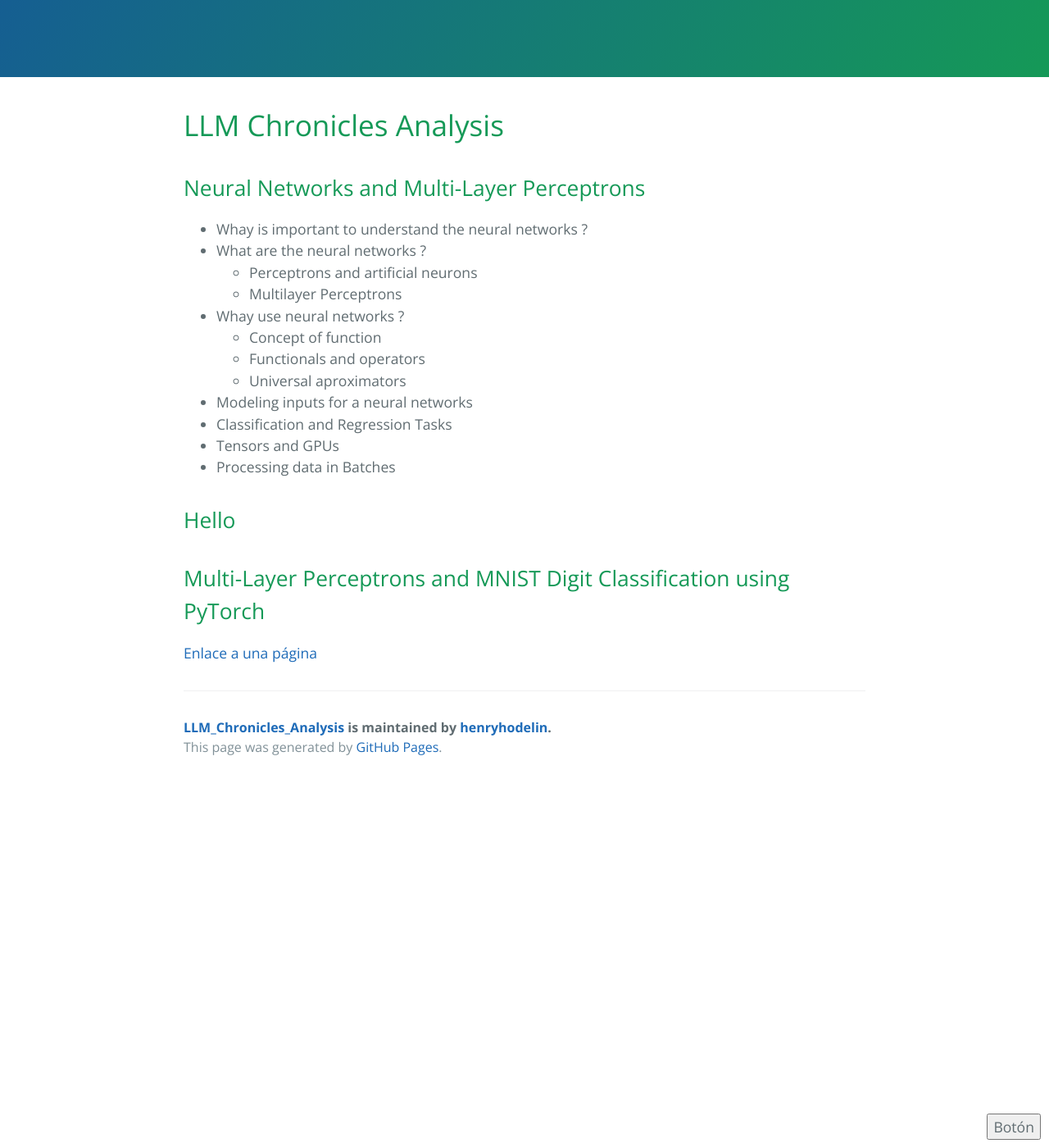
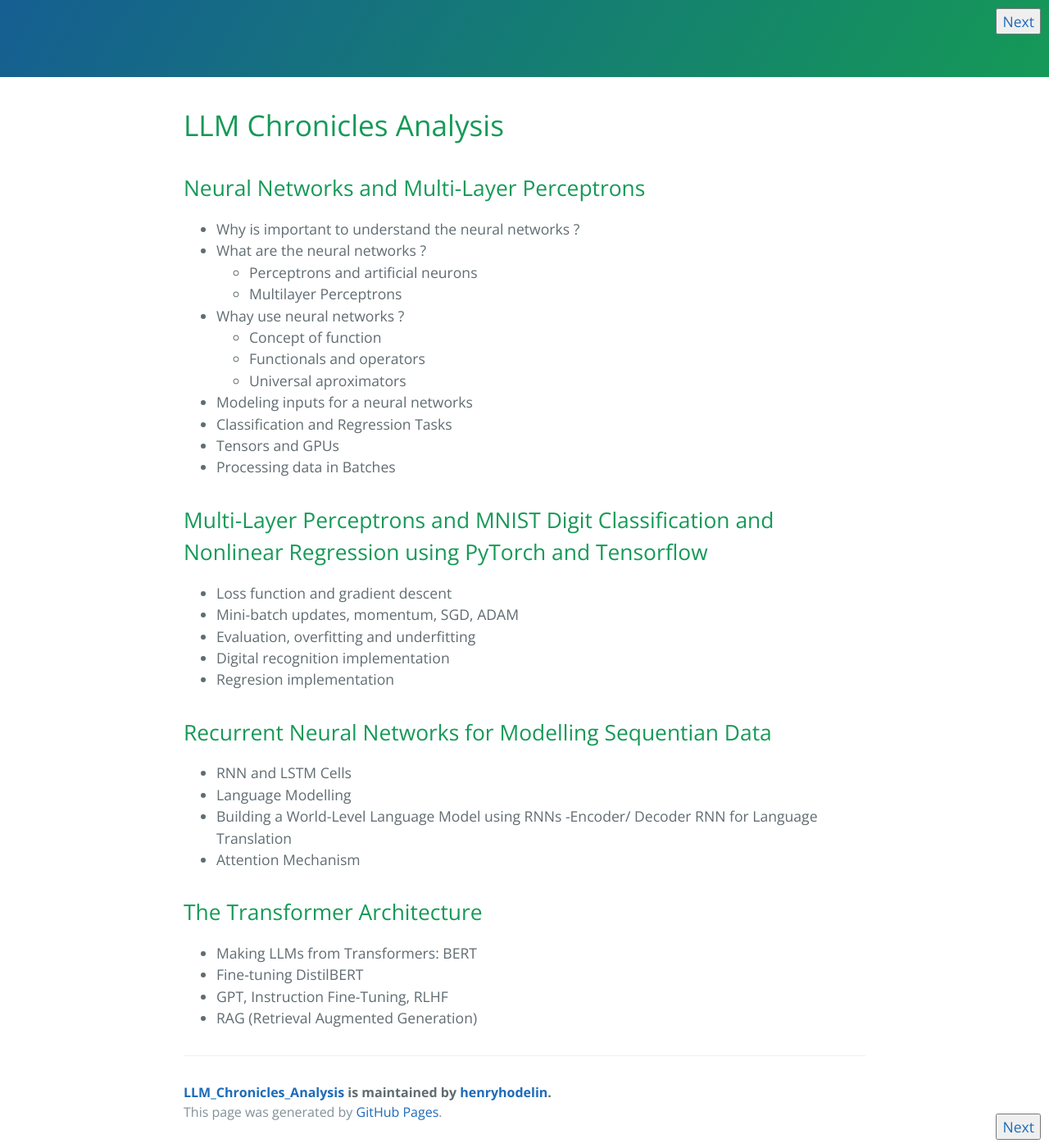
Before and after one commit to henryhodelin/LLM_Chronicles_Analysis, a Jekyll site: the page built from index.md, in a window 1280 px wide and 1400 px high, scrolled down 289 px. Shown: the whole window at 82% size. Built offline with Jekyll 4.4.1, drawn with Linux system fonts in a browser that asks for light colours; our own code applies the rules of GitHub Pages for plain Markdown files.

Commit message:
aumento_del_indice
- Inclusión de mas temas del índice
-  Generación de nuevas páginas
- Enlace entre paginas

```diff
--- a/index.md
+++ b/index.md
@@ -4,9 +4,15 @@ layout: default
 
 # LLM Chronicles Analysis
 
+<div style="position: fixed; top: 10px; right: 10px;">
+    <a href="https://henryhodelin.github.io/Short_Resume_EN/">
+        <button type="button">Next</button>
+    </a>
+</div>
+
 ## Neural Networks and Multi-Layer Perceptrons
 
-- Whay is important to understand the neural networks ?
+- Why is important to understand the neural networks ?
 - What are the neural networks ?
   - Perceptrons and artificial neurons
   - Multilayer Perceptrons
@@ -19,14 +25,37 @@ layout: default
 - Tensors and GPUs
 - Processing data in Batches
 
-## Hello
 
-## Multi-Layer Perceptrons and MNIST Digit Classification using PyTorch
+## Multi-Layer Perceptrons and MNIST Digit Classification and Nonlinear Regression using PyTorch and Tensorflow
 
-<!-- Esto es un ejemplo de Markdown que incluye HTML -->
+- Loss function and gradient descent
+- Mini-batch updates, momentum, SGD, ADAM
+- Evaluation, overfitting and underfitting
+- Digital recognition implementation
+- Regresion implementation
 
-[Enlace a una página](http://www.ejemplo.com/)
+
+## Recurrent Neural Networks for Modelling Sequentian Data
+
+- RNN and LSTM Cells
+- Language Modelling
+- Building a World-Level Language Model using RNNs
+-Encoder/ Decoder RNN for Language Translation
+- Attention Mechanism
+
+## The Transformer Architecture
+
+- Making LLMs from Transformers: BERT
+- Fine-tuning DistilBERT
+- GPT, Instruction Fine-Tuning, RLHF
+- RAG (Retrieval Augmented Generation)
+
+
+
+
 
 <div style="position: fixed; bottom: 10px; right: 10px;">
-    <button type="button">Botón</button>
+    <a href="https://henryhodelin.github.io/Short_Resume_EN/">
+        <button type="button">Next</button>
+    </a>
 </div>
```
Also changed, not shown: Neural Networks_and_Multi-Layer_Perceptrons.md (added, +61 -0 lines).
